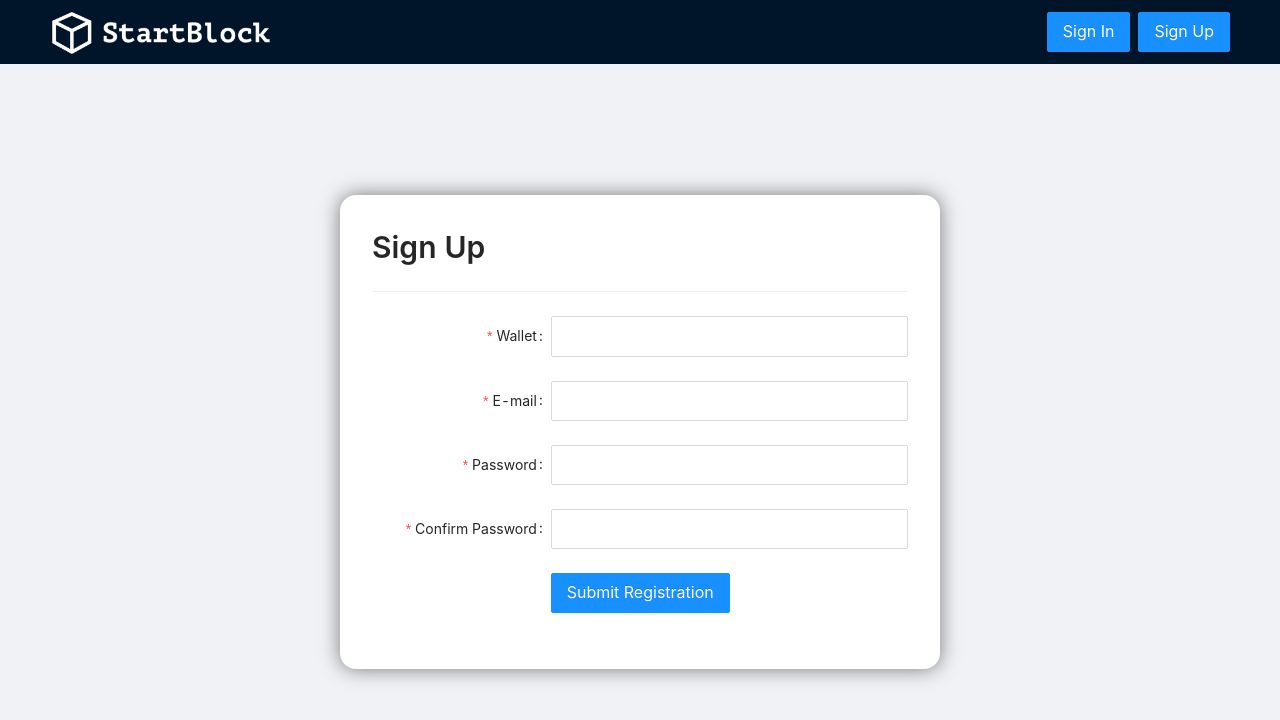
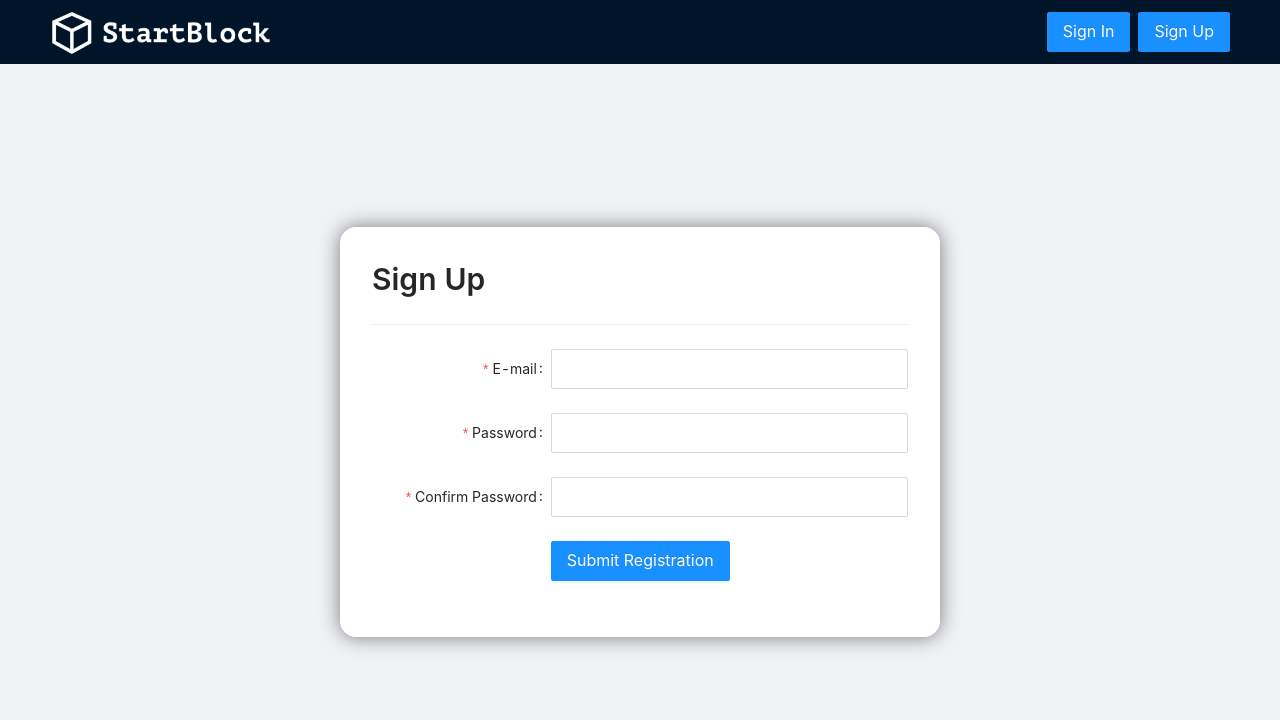
Before and after one commit to timac11/hedera-hack, a React (Create React App) app: page /registration in a window 1280 px wide. Shown: the top 720 px of the page. Built offline with nearby package versions, Linux system fonts and the light colour scheme; no server answers.

Commit message:
add messages after successfull login and form creation

```diff
--- a/src/pages/registration/RegistrationPage.jsx
+++ b/src/pages/registration/RegistrationPage.jsx
@@ -1,5 +1,5 @@
 import React from "react";
-import {Button, Form, Input} from "antd";
+import {Button, Form, Input, message} from "antd";
 import {Typography, Divider} from 'antd';
 import "./RegistrationPage.less";
 import {ApiProvider} from "../../providers/api-provider";
@@ -23,6 +23,7 @@ export const RegistrationPage = () => {
   const onFinish = async values => {
     console.log(values);
     await ApiProvider.postRequest("register", values);
+    message.info('Successful registration!');
     history.push("/login");
   };
 
@@ -37,17 +38,17 @@ export const RegistrationPage = () => {
               {...layout}
               onFinish={onFinish}
         >
-          <Form.Item label="Wallet"
-                     name="wallet"
-                     rules={[
-                       {
-                         required: true,
-                         message: 'Please input your Wallet!',
-                       },
-                     ]}
-          >
-            <Input/>
-          </Form.Item>
+          {/*<Form.Item label="Wallet"*/}
+          {/*           name="wallet"*/}
+          {/*           rules={[*/}
+          {/*             {*/}
+          {/*               required: true,*/}
+          {/*               message: 'Please input your Wallet!',*/}
+          {/*             },*/}
+          {/*           ]}*/}
+          {/*>*/}
+          {/*  <Input/>*/}
+          {/*</Form.Item>*/}
 
           <Form.Item label="E-mail"
                      name="email"
--- a/src/pages/user/tabs/FormCreation.jsx
+++ b/src/pages/user/tabs/FormCreation.jsx
@@ -1,5 +1,5 @@
 import React from "react";
-import {Button, Divider, Form, Input, InputNumber, Typography} from "antd";
+import {Button, Divider, Form, Input, InputNumber, Typography, message} from "antd";
 import {ApiProvider} from "../../../providers/api-provider";
 import * as hash from 'hash-sdk'
 
@@ -11,12 +11,10 @@ const layout = {
   size: "large"
 };
 
-export class FormCreation extends React.Component {
-  constructor(props) {
-    super(props);
-  }
+export const FormCreation = () => {
+  const [form] = Form.useForm();
 
-  onFinish = async values => {
+  const onFinish = async values => {
     console.log(values);
     await ApiProvider.postRequest("create-form", values);
     await hash.setProvider('composer');
@@ -30,18 +28,15 @@ export class FormCreation extends React.Component {
     };
 
     window.hash.triggerCryptoTransfer(data, (err, res) => {
-      console.log("Callback::Error:", err)
-      console.log("Callback::Response:", res)
+      form.resetFields();
+      if (!err) {
+        message.info('Form was successfully created');
+      } else {
+        message.error('Form was not created')
+      }
     });
-
-    // if (result.status === 201) {
-    //   // TODO add notification
-    // } else {
-    //   // TODO add notification
-    // }
   };
 
-  render() {
     return (
       <>
         <Title className="gr-ux-user-page__form-creation-title" level={2}>Form Creation</Title>
@@ -49,7 +44,8 @@ export class FormCreation extends React.Component {
         <Form name="registration"
               className="gr-ux-registration-page__form"
               initialValues={{remember: true}}
-              onFinish={this.onFinish}
+              onFinish={onFinish}
+              form={form}
               {...layout}
         >
           <Form.Item label="Name"
@@ -94,12 +90,6 @@ export class FormCreation extends React.Component {
             </Button>
           </Form.Item>
         </Form>
-        {/*<Button onClick={async () => {*/}
-        {/*  */}
-        {/*}}>*/}
-        {/*  Pay*/}
-        {/*</Button>*/}
       </>
     )
-  }
 }
```
Also changed, not shown: 2 other files (tests, documents, lock files or other folders).
